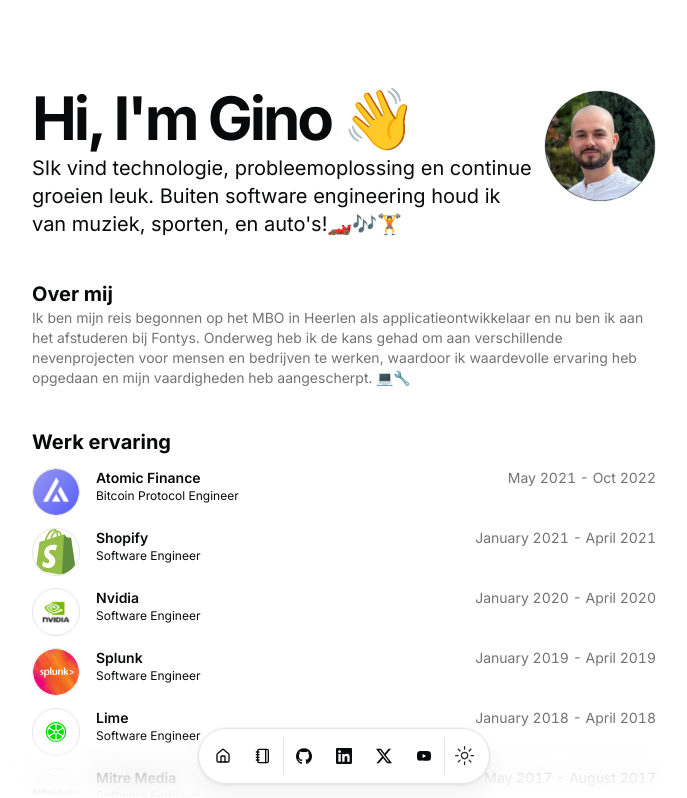
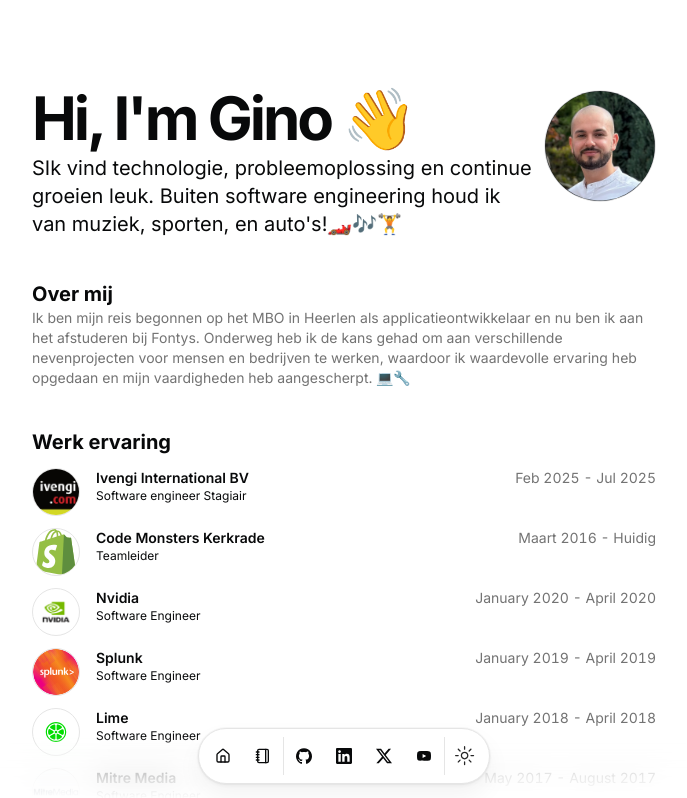
Before and after one commit to GinoToch/GinoToch.github.io, a Next.js app: page / in a window 1280 px wide. Shown: the top 798 px of the page, without its empty margins (296-983 px from the left). Built offline with nearby package versions, Linux system fonts and the light colour scheme.

Commit message:
changes for vercel deployment

```diff
--- a/src/data/resume.tsx
+++ b/src/data/resume.tsx
@@ -72,26 +72,26 @@ export const DATA = {
 
   work: [
     {
-      company: "Atomic Finance",
-      href: "https://atomic.finance",
+      company: "Ivengi International BV",
+      href: "https://www.ivengi.com/",
       badges: [],
-      location: "Remote",
-      title: "Bitcoin Protocol Engineer",
+      location: "Maastricht",
+      title: "Software engineer Stagiair",
       logoUrl: "/atomic.png",
-      start: "May 2021",
-      end: "Oct 2022",
+      start: "Feb 2025",
+      end: "Jul 2025",
       description:
-        "Implemented the Bitcoin discreet log contract (DLC) protocol specifications as an open source Typescript SDK. Dockerized all microservices and setup production kubernetes cluster. Architected a data lake using AWS S3 and Athena for historical backtesting of bitcoin trading strategies. Built a mobile app using react native and typescript.",
+        "Ontwikkeld en geïmplementeerd een geïntegreerde aanwezigheids- en verlofmodule binnen de Ivengi-applicatie. Naadloze Microsoft 365 Excel-integratie voor real-time dataverwerking. Gebruikt Node.js en een intuïtieve frontend voor medewerkers en HR. Agile ontwikkeld met iteratieve sprints. Uitgebreide testing en automatische goedkeuringsprocessen zorgen voor efficiëntere personeelsplanning. 🚀",
     },
     {
-      company: "Shopify",
+      company: "Code Monsters Kerkrade",
       badges: [],
-      href: "https://shopify.com",
-      location: "Remote",
-      title: "Software Engineer",
+      href: "https://www.escaperoomkerkrade.nl/nl/",
+      location: "Kerkreade",
+      title: "Teamleider",
       logoUrl: "/shopify.svg",
-      start: "January 2021",
-      end: "April 2021",
+      start: "Maart 2016",
+      end: "Huidig",
       description:
         "Implemented a custom Kubernetes controller in Go to automate the deployment of MySQL and ProxySQL custom resources in order to enable 2,000+ internal developers to instantly deploy their app databases to production. Wrote several scripts in Go to automate MySQL database failovers while maintaining master-slave replication topologies and keeping Zookeeper nodes consistent with changes.",
     },
```
Also changed, not shown: public/atomic.png.
